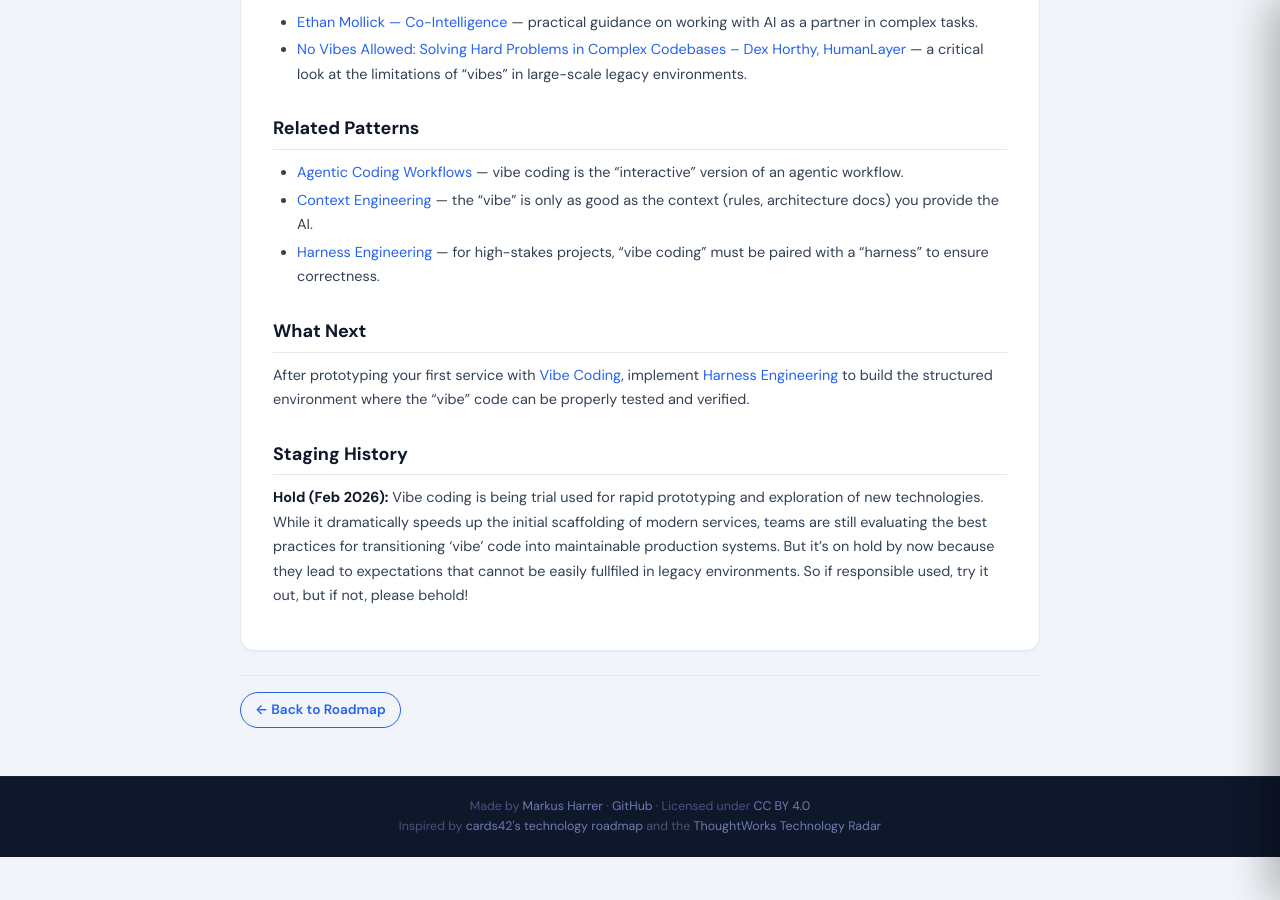
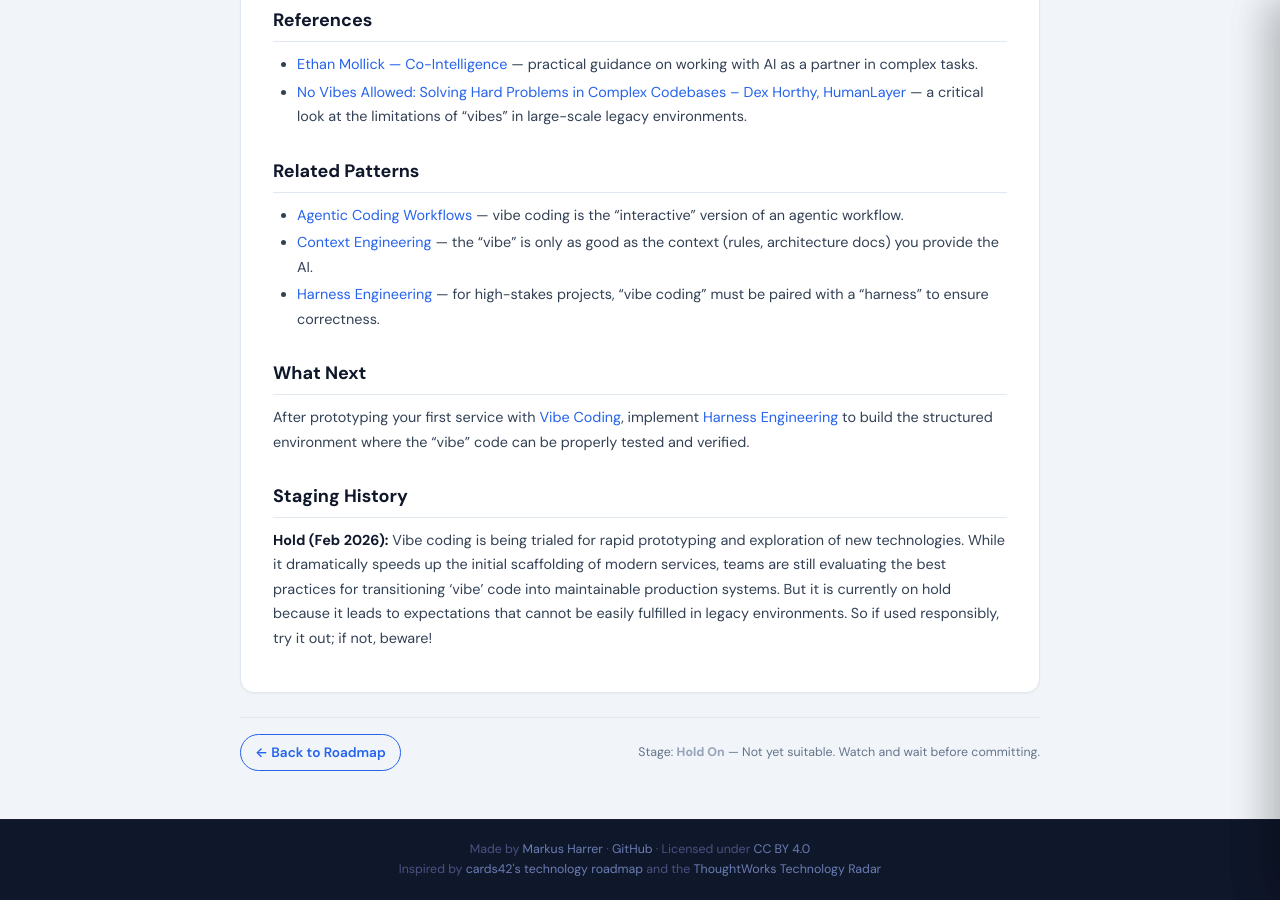
Before and after one commit to feststelltaste/asmr, a Jekyll site: the page built from _practices/vibe-coding.md, in a window 1280 px wide and 900 px high, scrolled down 2552 px. Built offline with Jekyll 4.4.1, drawn with Linux system fonts in a browser that asks for light colours.

Commit message:
add first practices

```diff
--- a/_practices/vibe-coding.md
+++ b/_practices/vibe-coding.md
@@ -1,6 +1,6 @@
 ---
 title: "Vibe Coding"
-stage: hold
+stage: hold-on
 category: Agentic AI Tools
 description: "AI-first development where you describe intent in natural language and let the AI implement, then iterate on the result rather than writing code line by line."
 strategic_value: core
@@ -91,4 +91,4 @@
 
 ## Staging History
 
-**Hold (Feb 2026):** Vibe coding is being trial used for rapid prototyping and exploration of new technologies. While it dramatically speeds up the initial scaffolding of modern services, teams are still evaluating the best practices for transitioning 'vibe' code into maintainable production systems. But it's on hold by now because they lead to expectations that cannot be easily fullfiled in legacy environments. So if responsible used, try it out, but if not, please behold!
+**Hold (Feb 2026):** Vibe coding is being trialed for rapid prototyping and exploration of new technologies. While it dramatically speeds up the initial scaffolding of modern services, teams are still evaluating the best practices for transitioning 'vibe' code into maintainable production systems. But it is currently on hold because it leads to expectations that cannot be easily fulfilled in legacy environments. So if used responsibly, try it out; if not, beware!
```
Also changed, not shown: _practices/self-hosted-open-llms.md (+2 -2 lines), _practices/small-language-models.md (+2 -2 lines), _practices/vector-databases.md (+1 -1 lines), _practices/ai-guided-deterministic-refactoring.md (renamed from _incubating/ai-guided-deterministic-refactoring.md), _practices/autonomous-pattern-enforcement.md (renamed from _incubating/autonomous-pattern-enforcement.md), _practices/context-engineering.md (renamed from _incubating/context-engineering.md), _practices/domain-driven-refactoring.md (renamed from _incubating/domain-driven-refactoring.md), _practices/knowledge-graph-augmented-generation.md (renamed from _incubating/knowledge-graph-augmented-generation.md).
